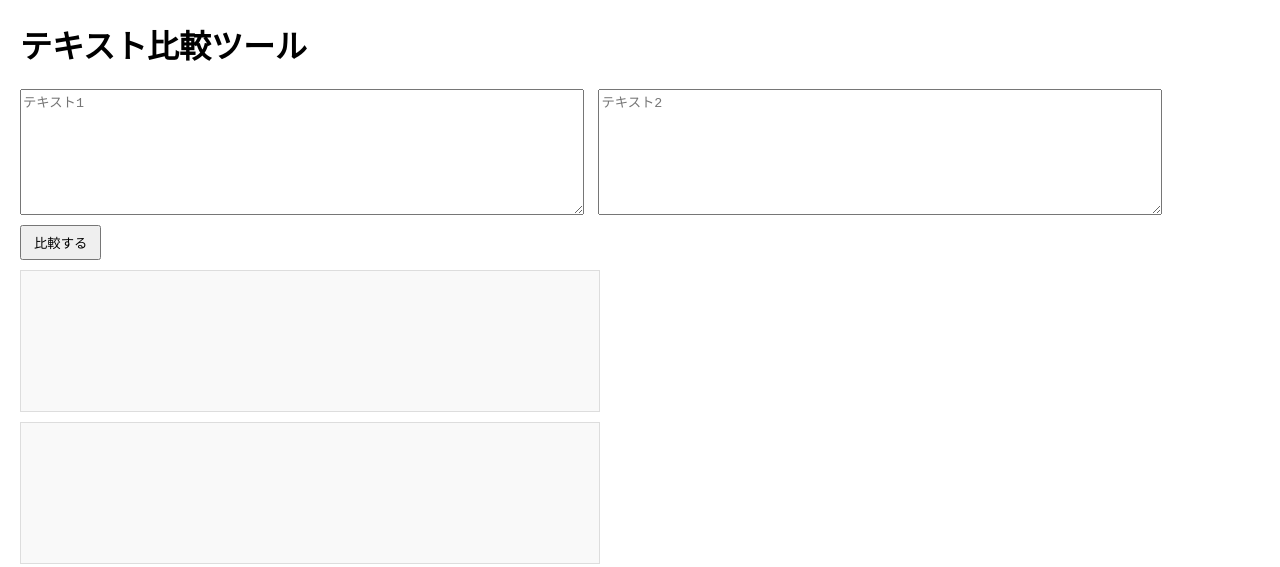
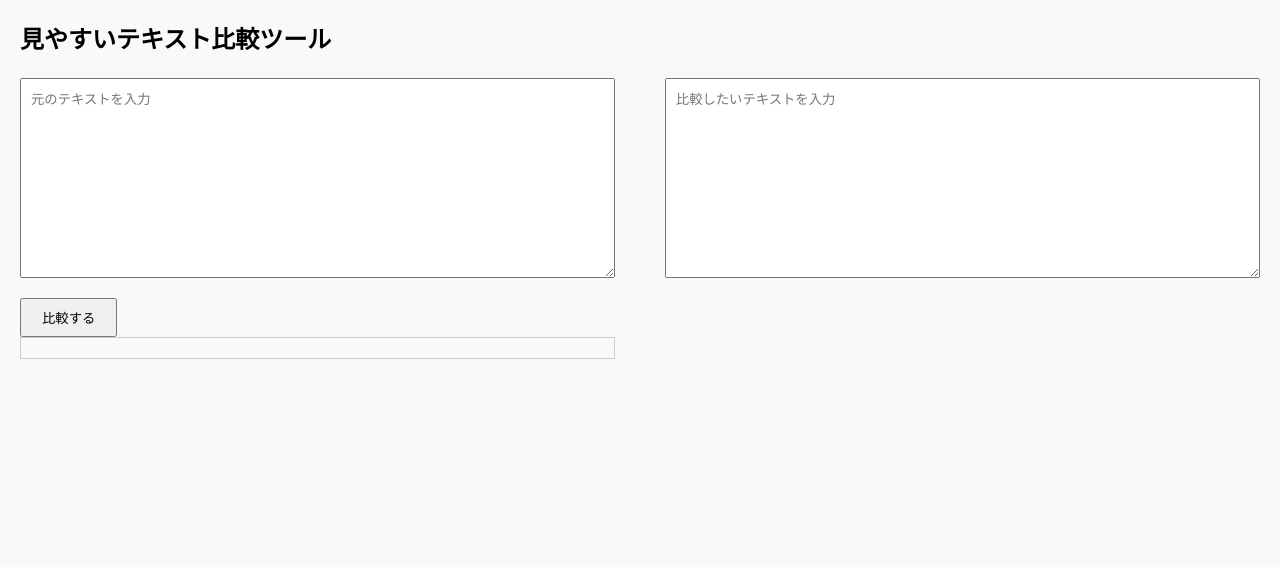
Before and after one commit to yn795/News-compare, a plain HTML site: page index.html in a window 1280 px wide. Drawn offline with Linux system fonts and the light colour scheme.

Commit message:
Update index.html

```diff
--- a/index.html
+++ b/index.html
@@ -1,92 +1,77 @@
 <!DOCTYPE html>
 <html lang="ja">
 <head>
-  <meta charset="UTF-8" />
-  <title>テキスト比較ツール(最小構成)</title>
+  <meta charset="UTF-8">
+  <title>テキスト比較ツール（見やすく改善）</title>
+  <script src="https://cdnjs.cloudflare.com/ajax/libs/diff_match_patch/20121119/diff_match_patch.js"></script>
   <style>
     body {
-      font-family: Arial, sans-serif;
+      font-family: 'Segoe UI', 'Meiryo', sans-serif;
+      line-height: 1.6;
       margin: 20px;
+      background-color: #f8f9fa;
+    }
+    h1 {
+      font-size: 20px;
+      margin-bottom: 10px;
+    }
+    .container {
+      display: flex;
+      justify-content: space-between;
+      margin-bottom: 10px;
     }
     textarea {
-      width: 45%;
-      height: 120px;
-      margin-right: 10px;
-      vertical-align: top;
+      width: 48%;
+      height: 200px;
+      padding: 10px;
+      box-sizing: border-box;
     }
     button {
       margin-top: 10px;
-      padding: 6px 12px;
+      padding: 8px 20px;
       cursor: pointer;
     }
+    .output-container {
+      display: flex;
+      justify-content: space-between;
+      margin-top: 15px;
+      gap: 20px;
+    }
     .output {
-      width: 45%;
-      border: 1px solid #ddd;
+      width: 48%;
       padding: 10px;
-      margin-top: 10px;
-      background: #f9f9f9;
+      box-sizing: border-box;
+      border: 1px solid #ccc;
       white-space: pre-wrap;
       word-wrap: break-word;
-      min-height: 120px;
     }
-    .highlight-diff {
-      background-color: #cce5ff;
+    .added {
+      background-color: #d0f0ff;
       font-weight: bold;
     }
+    .removed {
+      background-color: #ffe3e3;
+      text-decoration: line-through;
+      font-weight: bold;
+    }
+    .section {
+      margin-bottom: 1em;
+      border-bottom: 1px dashed #ccc;
+      padding-bottom: 8px;
+    }
   </style>
-  <!-- diff-match-patch ライブラリ (uncompressed版CDN) -->
-  <script src="https://cdn.jsdelivr.net/gh/google/diff-match-patch/javascript/diff_match_patch_uncompressed.js"></script>
 </head>
 <body>
-  <h1>テキスト比較ツール</h1>
 
-  <div>
-    <textarea id="text1" placeholder="テキスト1"></textarea>
-    <textarea id="text2" placeholder="テキスト2"></textarea>
-  </div>
-  <button onclick="compareTexts()">比較する</button>
+<h2>見やすいテキスト比較ツール</h1>
 
-  <div id="output1" class="output"></div>
-  <div id="output2" class="output"></div>
+<div class="container">
+  <textarea id="text1" placeholder="元のテキストを入力"></textarea>
+  <textarea id="text2" placeholder="比較したいテキストを入力"></textarea>
+</div>
 
-  <script>
-    function normalizeText(text) {
-      // スラッシュや特定ワードを削除し、連続空白を1つにまとめる
-      text = text.replace(/\//g, '');
-      text = text.replace(/肩書き|場所|時間/g, '');
-      return text.replace(/\s+/g, ' ').trim();
-    }
+<button onclick="compareTexts()">比較する</button>
 
-    function compareTexts() {
-      const rawText1 = document.getElementById("text1").value;
-      const rawText2 = document.getElementById("text2").value;
-
-      const normText1 = normalizeText(rawText1);
-      const normText2 = normalizeText(rawText2);
-
-      const dmp = new diff_match_patch();
-      let diffs = dmp.diff_main(normText1, normText2);
-      dmp.diff_cleanupSemantic(diffs);
-
-      let leftOutput = "";
-      let rightOutput = "";
-
-      for (let i = 0; i < diffs.length; i++) {
-        const diffType = diffs[i][0]; // -1:削除, 0:一致, 1:追加
-        const diffText = diffs[i][1];
-        if (diffType === 0) {
-          leftOutput += diffText;
-          rightOutput += diffText;
-        } else if (diffType === -1) {
-          leftOutput += `<span class="highlight-diff">${diffText}</span>`;
-        } else if (diffType === 1) {
-          rightOutput += `<span class="highlight-diff">${diffText}</span>`;
-        }
-      }
-
-      document.getElementById("output1").innerHTML = leftOutput;
-      document.getElementById("output2").innerHTML = rightOutput;
-    }
-  </script>
-</body>
-</html>
+<div class="container">
+  <div id="result1" class="output"></div>
+  <div class="output output-container"
```
